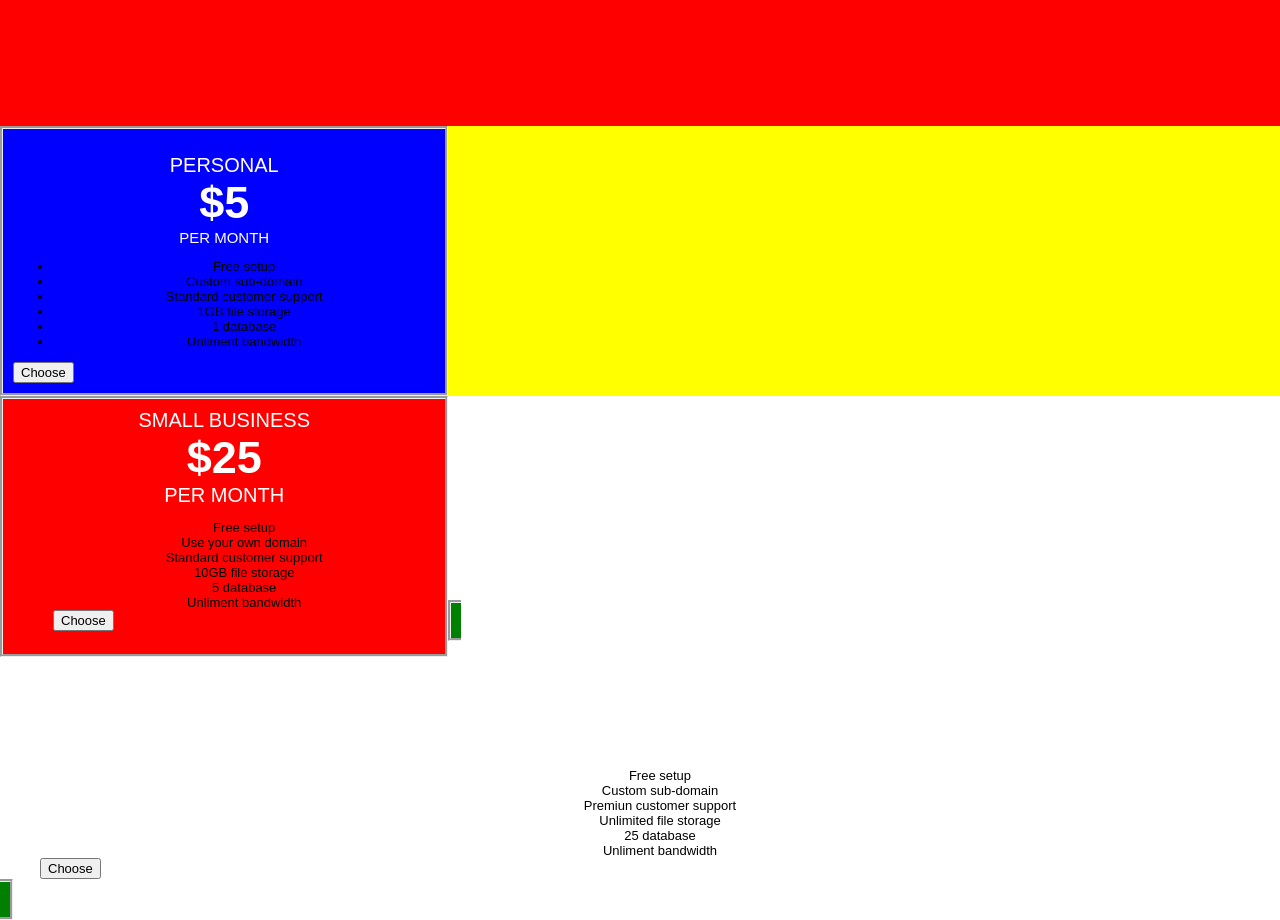
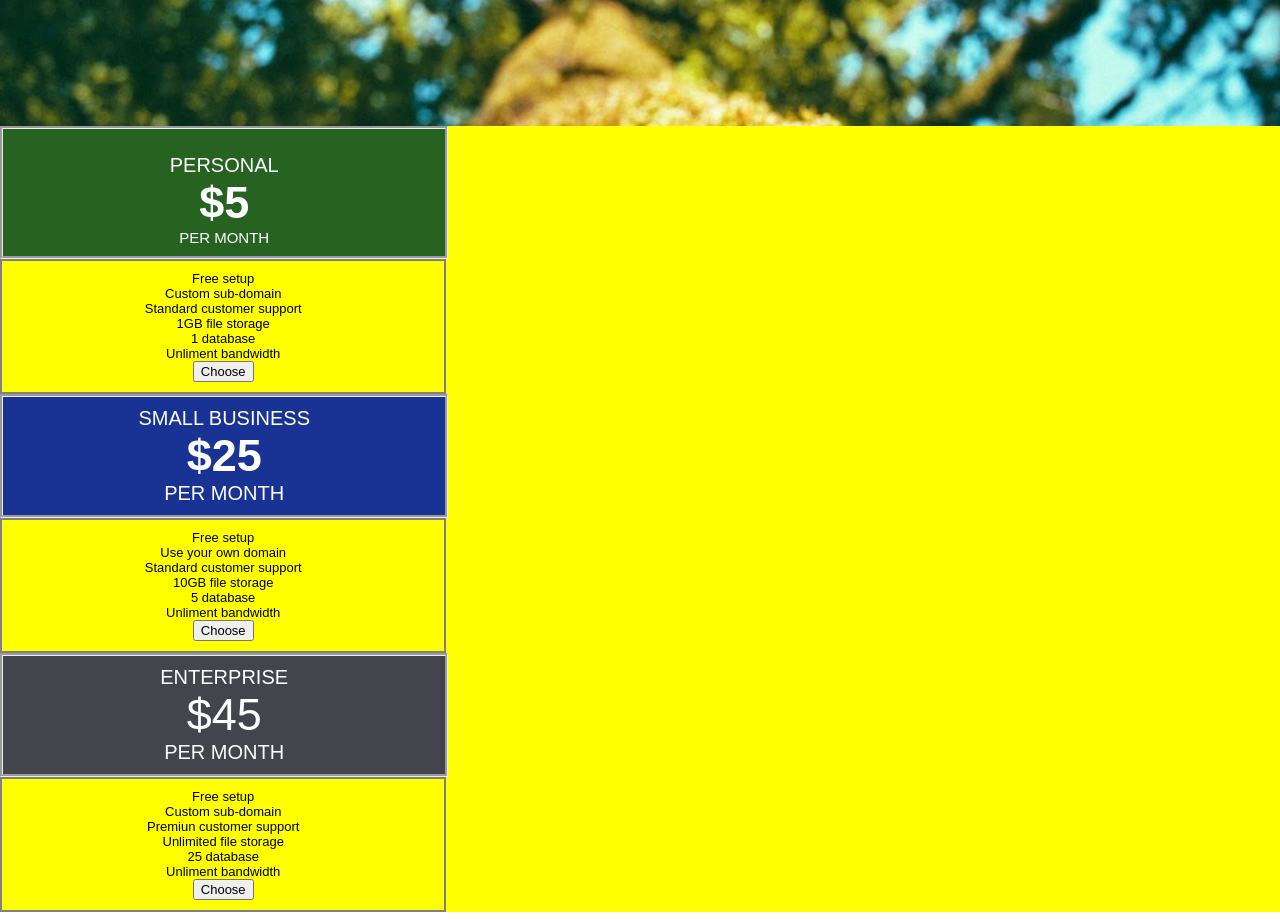
Before and after one commit to MonicaG110/SimpleWeb---My-portafolio, a plain HTML site: page index.html in a window 1280 px wide. Shown: the part 280-1200 px from the top of the page. Drawn offline with Linux system fonts and the light colour scheme.

Commit message:
fixing divs

```diff
--- a/assets.css
+++ b/assets.css
@@ -21,7 +21,6 @@ html {
     height: 100%;
     padding-top: 60px;
     font-size: 30px;
-    background: red;
 
 }
 
@@ -43,18 +42,16 @@ html {
 }
 
 .info{
-    display:inline-blockc;
+    display:inline-block;
     width: 33%;
     padding: 10px;
-    background: blue;
+    background: #276320;
     border-style: groove;
+    list-style-type: none;
 }
 
 
-}
-
-.info ul li {
-
+.details {
     width: 33%;
     padding: 10px;
     border: 2px solid gray;
@@ -62,8 +59,6 @@ html {
     list-style-type: none;
 
 }
-
-
 
 .type {
   padding-top: 15px;
@@ -87,18 +82,18 @@ text-align: center;
 
 }
 
-.small {
+form{
+    text-align: center;
+}
+
+.info-one {
     width:33%;
     padding:10px;
     display: inline-block;
-    background: red;
+    background: #183394;
     border-style: groove;
 }
 
-.small ul li{
-    list-style-type: none;
-
-}
 
 li{
     text-align: center;
@@ -127,16 +122,16 @@ li{
 
 }
 
-.enterprise {
+.info-two {
     width: 33%;
     padding: 10px;
-    background: green;
-    display: inline;
+    background: #44444C;
+    display: inline-block;
     border-style: groove;
 
 }
 
-.enterprise ul li {
+.info-two ul li {
     list-style-type: none;
 
 }
--- a/index.html
+++ b/index.html
@@ -26,30 +26,36 @@
 			</div>
 		</div>
 <div class="container">
+	<div class="panel">
 		<div class="info">
+
 			<div class="type">PERSONAL</div>
 			<div class="money">$5</div>
 			<div class="month">PER MONTH</div>
-			<ul>
+
+		</div>
+				<ul class ="details">
 					<Li>Free setup</li>
 					<li>Custom sub-domain</li>
 					<li>Standard customer support</li>
 					<li>1GB file storage</li>
 					<li>1 database</li>
 					<li>Unliment bandwidth</li>
+					<form action="" method="GET">
+						<button stylie="submit">Choose</button>
+					</form>
 				</ul>
-				<form action="" method="GET">
-					<button tylie="submit">Choose</button>
-				</form>
-	</div>
 	</div>
 
-	<div class="small">
+	<div class="panel">
+		<div class="info-one">
 
 			<div class="business">SMALL BUSINESS</div>
 			<div class="price">$25</div>
 			<div class="time">PER MONTH</div>
-			<ul>
+
+		</div>
+				<ul class="details">
 					<li>Free setup</li>
 					<li>Use your own domain</li>
 					<li>Standard customer support</li>
@@ -61,13 +67,14 @@
 					</form>
 				</ul>
 	</div>
-
-	<div class="enterprise">
+	<div class="panel">
+		<div class="info-two">
 
 			<div class="last">ENTERPRISE</div>
 			<div class="numero">$45</div>
 			<div class= "frecuency">PER MONTH</div>
-		<ul>
+		</div>
+				<ul class="details">
 					<li>Free setup</li>
 					<li>Custom sub-domain</li>
 					<li>Premiun customer support</li>
@@ -79,6 +86,6 @@
 					</form>
 				</ul>
 	</div>
-
+</div>
 </body>
 <html>
```
Lines whose indentation alone changed are shown as unchanged.
